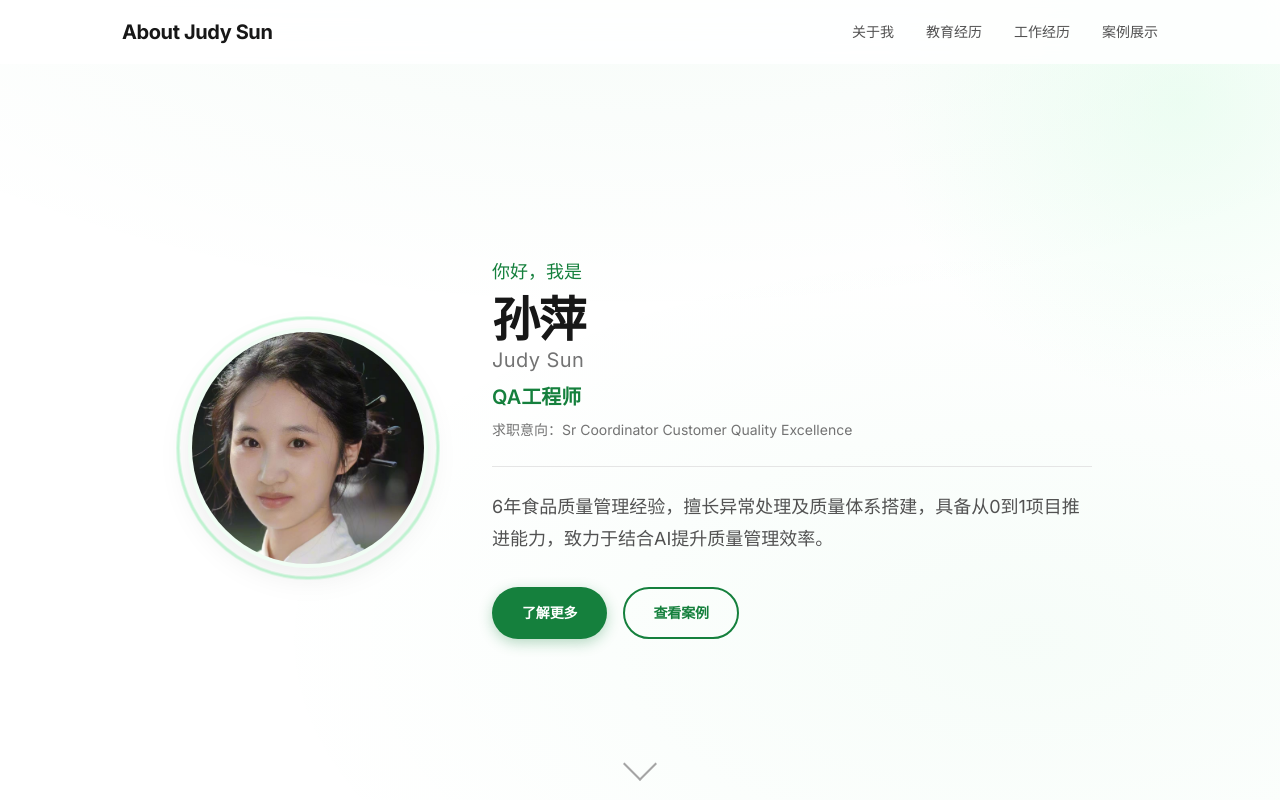
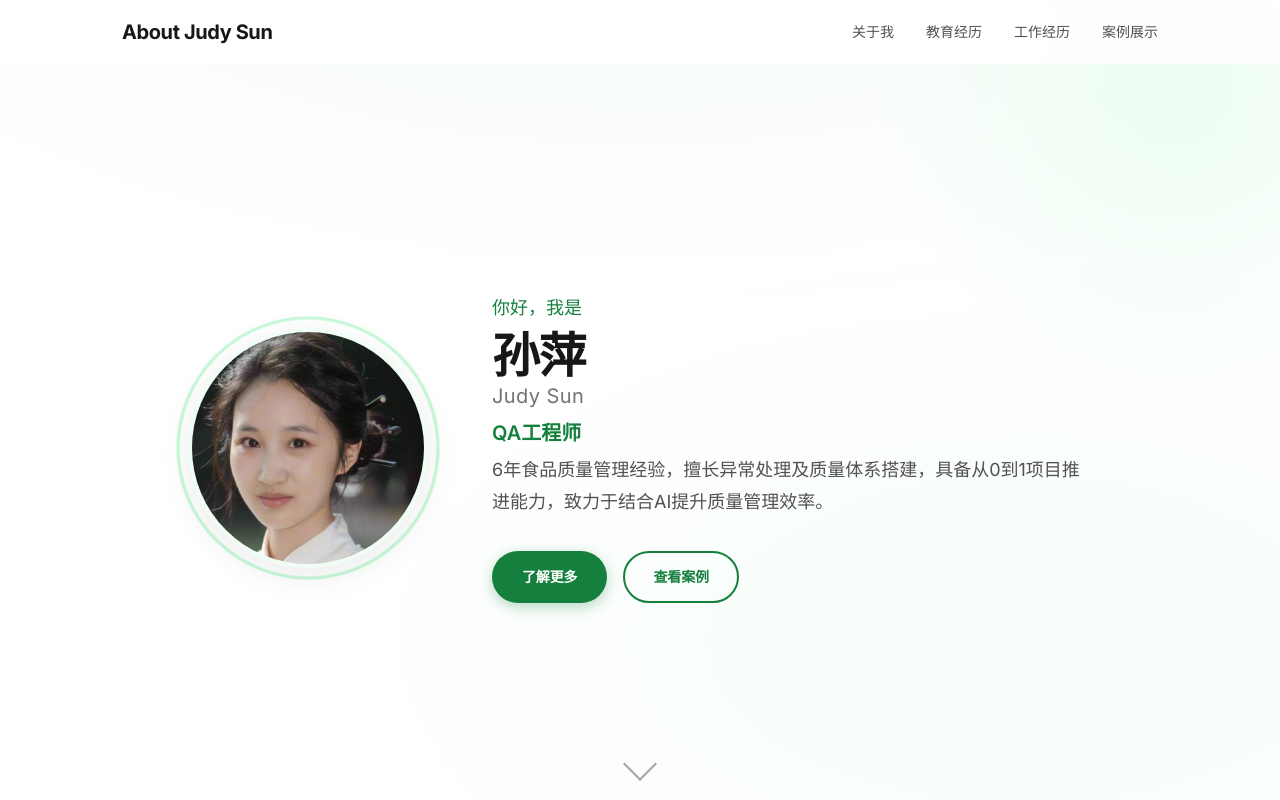
Before and after one commit to Ping-Sun96/Judy-Self-introduction, a plain HTML site: page index.html in a window 1280 px wide. Shown: the top 800 px of the page. Drawn offline with Linux system fonts and the light colour scheme.

Commit message:
Remove job target line for broader application flexibility

```diff
--- a/index.html
+++ b/index.html
@@ -40,7 +40,6 @@
                 <p class="hero-greeting">你好，我是</p>
                 <h1 class="hero-name">孙萍 <span class="hero-name-en">Judy Sun</span></h1>
                 <p class="hero-title">QA工程师</p>
-                <p class="hero-target">求职意向：Sr Coordinator Customer Quality Excellence</p>
                 <p class="hero-bio">
                     6年食品质量管理经验，擅长异常处理及质量体系搭建，具备从0到1项目推进能力，致力于结合AI提升质量管理效率。
                 </p>
```
